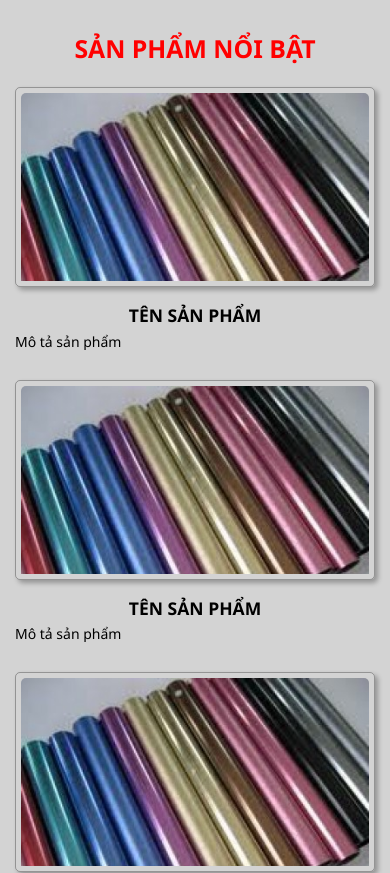
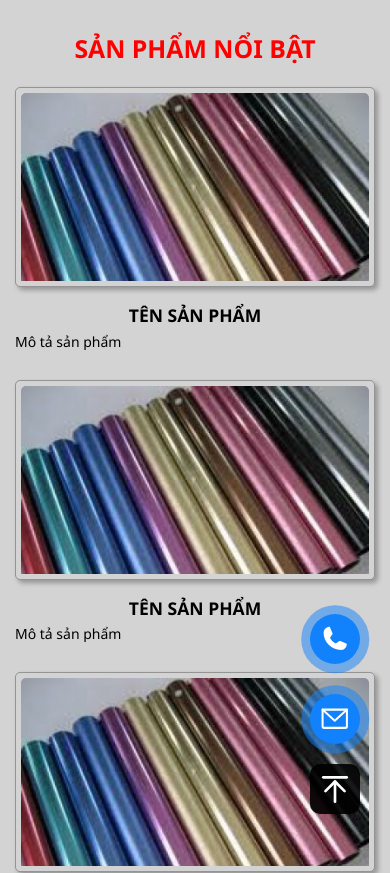
Before and after one commit to danht185hcmc/work-trung-viet-phat, a plain HTML site: page index.html in a window 390 px wide. Shown: the top 873 px of the page. Drawn offline with nearby package versions, Linux system fonts and the light colour scheme.

Commit message:
build (aside): phone and mail

```diff
--- a/assets/scss/abstracts/_variables.scss
+++ b/assets/scss/abstracts/_variables.scss
@@ -7,6 +7,9 @@ $color: (
   ),
   'red': (
     primary: #f00,
+  ),
+  'blue': (
+    primary: #1182fc,
   ),
   brand: (
     primary: #f00,
@@ -65,6 +68,7 @@ $breakpoint: (
 $color-black: map-deep-get($color, 'black', 'primary');
 $color-white: map-deep-get($color, 'white', 'primary');
 $color-red: map-deep-get($color, 'red', 'primary');
+$color-blue: map-deep-get($color, 'blue', 'primary');
 
 $color-primary: map-deep-get($color, 'brand', 'primary');
 $color-secondary: $color-primary - 40;
--- a/assets/scss/base/_animation.scss
+++ b/assets/scss/base/_animation.scss
@@ -0,0 +1,11 @@
+@keyframes pulse {
+  0% {
+    @include size(70px);
+  }
+  50% {
+    @include size(65px);
+  }
+  100% {
+    @include size(70px);
+  }
+}
--- /dev/null
+++ b/assets/scss/layout/_aside.scss
@@ -0,0 +1,50 @@
+#back-to-top {
+  .aside__control {
+    margin-top: 20px;
+
+    svg {
+      @include border-radius(10px);
+
+      padding: 8px;
+      background-color: rgba($color-black, 0.9);
+    }
+  }
+}
+
+.aside {
+  position: fixed;
+  bottom: 30px;
+  right: 30px;
+
+  &__control {
+    position: relative;
+
+    margin-top: 30px;
+    cursor: pointer;
+
+    svg {
+      @include size(50px);
+      @include border-radius(50%);
+
+      position: relative;
+      display: block;
+      padding: 6px;
+      background-color: $color-blue;
+    }
+  }
+
+  a {
+    display: block;
+  }
+}
+
+.animate-pulse::before {
+  @include centerAbsolute('both');
+  @include border-radius(50%);
+
+  content: '';
+  background-color: rgba($color-blue, 0.5);
+
+  animation: pulse ease-in-out 0.8s infinite;
+  z-index: 0;
+}
--- a/assets/scss/style.scss
+++ b/assets/scss/style.scss
@@ -5,7 +5,7 @@
 @import './base/animation', './base/global', './base/reset', './base/typography';
 
 // Layout-related sections
-@import './layout/grid', './layout/header', './layout/footer', './layout/navigation', './layout/forms';
+@import './layout/grid', './layout/header', './layout/footer', './layout/navigation', './layout/forms', './layout/aside';
 
 // Components
 @import './components/button', './components/slider', './components/productBox';
--- a/index.html
+++ b/index.html
@@ -355,6 +355,98 @@
         </section>
       </main>
 
+      <aside class="aside">
+        <a href="tel:0837130808">
+          <div class="aside__control animate-pulse">
+            <svg
+              xmlns="http://www.w3.org/2000/svg"
+              fill="#fff"
+              viewBox="-20 -20 300 300"
+            >
+              <rect width="256" height="256" fill="none"></rect>
+              <path
+                d="M92.47629,124.81528a84.34782,84.34782,0,0,0,39.05334,38.8759,7.92754,7.92754,0,0,0,7.8287-.59231L164.394,146.40453a8,8,0,0,1,7.58966-.69723l46.837,20.073A7.97345,7.97345,0,0,1,223.619,174.077,48.00882,48.00882,0,0,1,176,216,136,136,0,0,1,40,80,48.00882,48.00882,0,0,1,81.923,32.381a7.97345,7.97345,0,0,1,8.29668,4.79823L110.31019,84.0571a8,8,0,0,1-.65931,7.53226L93.01449,117.00909A7.9287,7.9287,0,0,0,92.47629,124.81528Z"
+                fill="#fff"
+                stroke="none"
+                stroke-linecap="round"
+                stroke-linejoin="round"
+                stroke-width="16"
+              ></path>
+            </svg>
+          </div>
+        </a>
+
+        <a href="mailto:danht185hcmc@gmail.com">
+          <div class="aside__control animate-pulse">
+            <svg
+              xmlns="http://www.w3.org/2000/svg"
+              fill="#fff"
+              viewBox="-20 -20 300 300"
+            >
+              <rect width="256" height="256" fill="none"></rect>
+              <path
+                d="M32,56H224a0,0,0,0,1,0,0V192a8,8,0,0,1-8,8H40a8,8,0,0,1-8-8V56A0,0,0,0,1,32,56Z"
+                fill="none"
+                stroke="#fff"
+                stroke-linecap="round"
+                stroke-linejoin="round"
+                stroke-width="16"
+              ></path>
+              <polyline
+                points="224 56 128 144 32 56"
+                fill="none"
+                stroke="#fff"
+                stroke-linecap="round"
+                stroke-linejoin="round"
+                stroke-width="16"
+              ></polyline>
+            </svg>
+          </div>
+        </a>
+
+        <div id="back-to-top">
+          <div class="aside__control">
+            <svg
+              xmlns="http://www.w3.org/2000/svg"
+              fill="#fff"
+              viewBox="0 0 256 256"
+            >
+              <rect width="256" height="256" fill="none"></rect>
+              <line
+                x1="128"
+                y1="224.00373"
+                x2="128"
+                y2="72.00373"
+                fill="none"
+                stroke="#fff"
+                stroke-linecap="round"
+                stroke-linejoin="round"
+                stroke-width="20"
+              ></line>
+              <polyline
+                points="56 144.004 128 72.004 200 144.004"
+                fill="none"
+                stroke="#fff"
+                stroke-linecap="round"
+                stroke-linejoin="round"
+                stroke-width="20"
+              ></polyline>
+              <line
+                x1="40"
+                y1="40"
+                x2="216"
+                y2="40"
+                fill="none"
+                stroke="#fff"
+                stroke-linecap="round"
+                stroke-linejoin="round"
+                stroke-width="20"
+              ></line>
+            </svg>
+          </div>
+        </div>
+      </aside>
+
       <footer></footer>
     </div>
   </body>
```
Also changed, not shown: assets/css/style.css.
